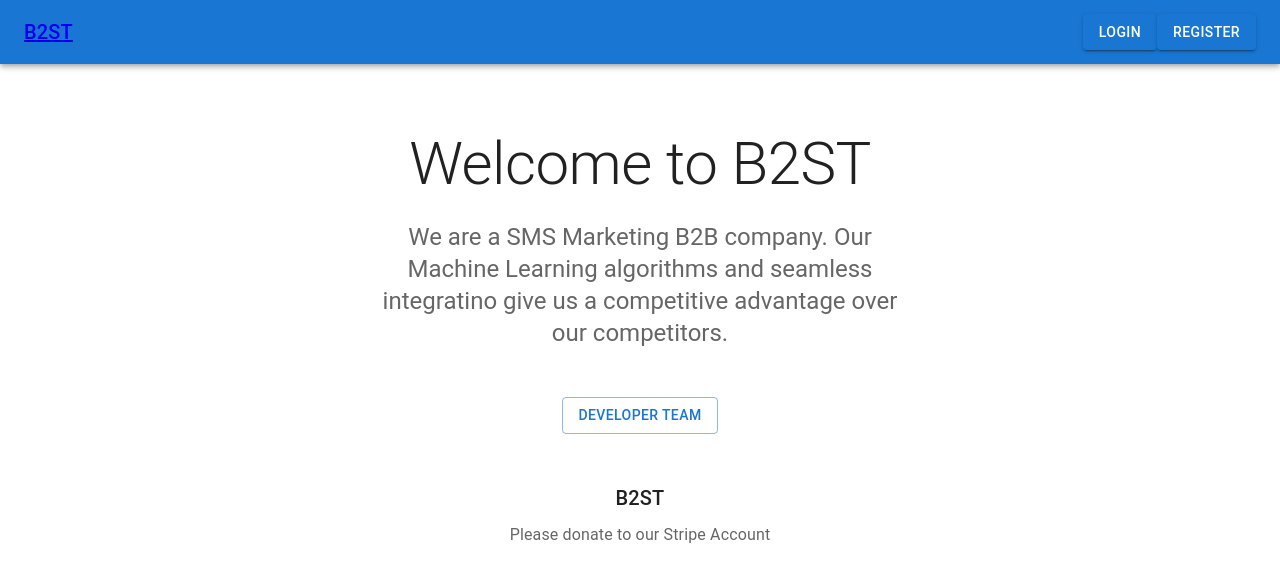
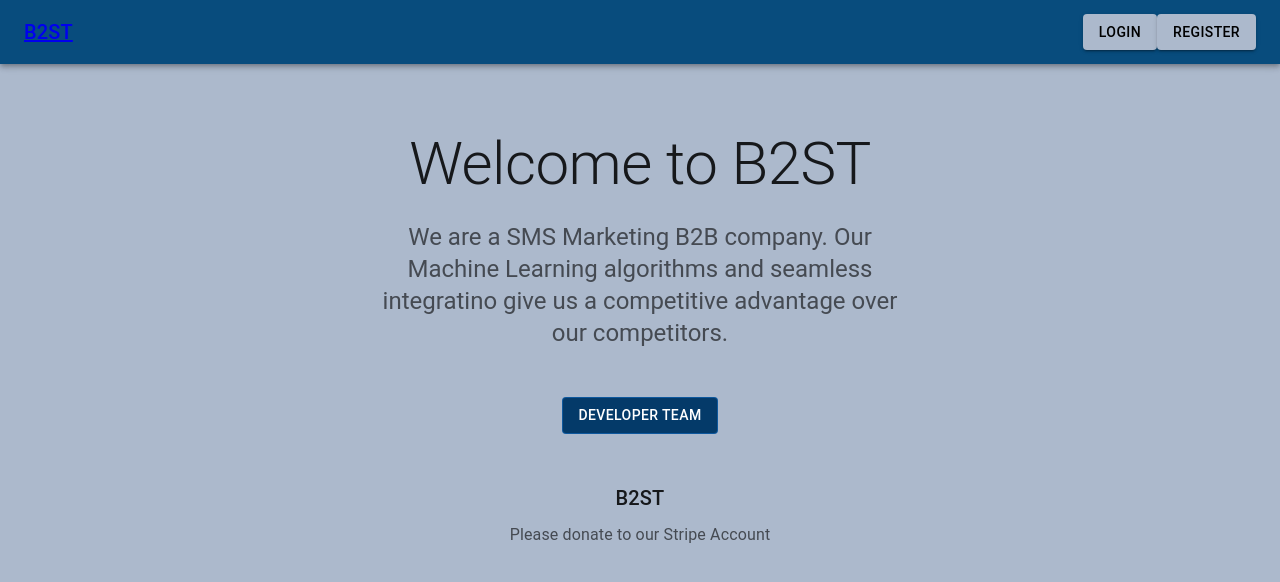
Before and after one commit to dcsil/B2ST-App, a React (Create React App) app in the folder client/: page / in a window 1280 px wide. Shown: the top 582 px of the page. Built offline with nearby package versions, Linux system fonts and the light colour scheme; no server answers.

Commit message:
Front-end re-styling

```diff
--- a/client/src/components/Footer.js
+++ b/client/src/components/Footer.js
@@ -4,7 +4,7 @@ import Typography from '@mui/material/Typography';
 
 export default function Footer() {
   return (
-  <Box sx={{ bgcolor: "background.paper", p: 6 }} component="footer">
+  <Box sx={{ bgcolor: "#ACB9CC", p: 6 }} component="footer">
     <Typography variant="h6" align="center" gutterBottom>
       B2ST
     </Typography>
--- a/client/src/components/PageProvider/DashboardPageProvider.js
+++ b/client/src/components/PageProvider/DashboardPageProvider.js
@@ -30,7 +30,14 @@ const DashboardAlert = (props) => {
   </Collapse>
 )}
 
-const mdTheme = createTheme();
+const mdTheme  = createTheme({
+  palette: {
+    background: {
+      default: "#ACB9CC",
+    },
+  },
+});
+
 export default function DashboardPageProvider(props) {
   const { name, backto, children, alert, setAlert } = props;
   return (
--- a/client/src/components/PageProvider/LandingPageProvider.js
+++ b/client/src/components/PageProvider/LandingPageProvider.js
@@ -5,18 +5,22 @@ import { createTheme, ThemeProvider } from "@mui/material/styles";
 import LandingAppBar from "../../pages/LandingAppBar";
 import Footer from "../Footer";
 
-const theme = createTheme();
+const theme = createTheme({
+  palette: {
+    background: {
+      default: "#ACB9CC",
+    },
+  },
+});
 
 export default function LandingPageProvider(props) {
-  const { children,containerProps,boxProps } = props;
+  const { children, containerProps, boxProps } = props;
   return (
     <ThemeProvider theme={theme}>
       <CssBaseline />
       <LandingAppBar />
       <Container component="main" {...containerProps}>
-        <Box {...boxProps}>
-          {children}
-        </Box>
+        <Box {...boxProps}>{children}</Box>
       </Container>
       <Footer />
     </ThemeProvider>
--- a/client/src/pages/Home.js
+++ b/client/src/pages/Home.js
@@ -10,18 +10,38 @@ export default function Home() {
     document.title = "B2ST | Homepage";
   }, []);
   return (
-    <LandingPageProvider containerProps={{maxWidth:"sm"}} boxProps={{mt:8}}>
-      <Typography component="h1" variant="h2" align="center" color="text.primary" gutterBottom>
+    <LandingPageProvider
+      containerProps={{ maxWidth: "sm" }}
+      boxProps={{ mt: 8 }}
+    >
+      <Typography
+        component="h1"
+        variant="h2"
+        align="center"
+        color="text.primary"
+        gutterBottom
+      >
         Welcome to B2ST
       </Typography>
       <Typography variant="h5" align="center" color="text.secondary" paragraph>
-        We are a SMS Marketing B2B company. Our Machine Learning
-        algorithms and seamless integratino give us a competitive
-        advantage over our competitors.
+        We are a SMS Marketing B2B company. Our Machine Learning algorithms and
+        seamless integratino give us a competitive advantage over our
+        competitors.
       </Typography>
       <Stack sx={{ pt: 4 }} direction="row" spacing={2} justifyContent="center">
         <Link to="/">
-          <Button variant="outlined">Developer Team</Button>
+          <Button
+            variant="outlined"
+            sx={{
+              backgroundColor: "#043A69",
+              color: "white",
+              "&:hover": {
+                backgroundColor: "#043A69",
+              },
+            }}
+          >
+            Developer Team
+          </Button>
         </Link>
       </Stack>
     </LandingPageProvider>
--- a/client/src/pages/LandingAppBar.js
+++ b/client/src/pages/LandingAppBar.js
@@ -4,27 +4,56 @@ import Button from "@mui/material/Button";
 import Toolbar from "@mui/material/Toolbar";
 import Typography from "@mui/material/Typography";
 import { Link } from "react-router-dom";
-import { useAuthContext } from "../hooks/useAuthContext"
+import { useAuthContext } from "../hooks/useAuthContext";
 
+const buttonStyle = {
+  backgroundColor: "#ACB9CC",
+  color: "black",
+  "&:hover": {
+    //you want this to be the same as the backgroundColor above
+    backgroundColor: "#ACB9CC"
+  },
+  "a:link": {
+    textDecoration: "none"
+  }
+}
 export default function LandingAppBar() {
-  const {user} = useAuthContext()
+  const { user } = useAuthContext();
   return (
-    <AppBar position="static">
+    <AppBar position="static" sx={{ backgroundColor: "#084C7D" }}>
       <Toolbar>
-        <Typography href="/" variant="h6" component="div" sx={{ flexGrow: 1 }} >
+        <Typography href="/" variant="h6" component="div" sx={{ flexGrow: 1 }}>
           <Link to={"/"}>B2ST</Link>
         </Typography>
-        {user ? <Link to="/dashboard">
-            <Button variant="contained" color="primary">Dashboard</Button>
-          </Link> :
-        (<>
-          <Link to="/login">
-            <Button variant="contained" color="primary">Login</Button>
+        {user ? (
+          <Link to="/dashboard">
+            <Button
+              variant="contained"
+              sx={buttonStyle}
+            >
+              Dashboard
+            </Button>
           </Link>
-          <Link to="/register">
-            <Button variant="contained" color="primary">Register</Button>
+        ) : (
+          <>
+            <Link to="/login">
+              <Button
+                variant="contained"
+                sx={buttonStyle}
+              >
+                Login
+              </Button>
             </Link>
-        </>)}
+            <Link to="/register">
+              <Button
+                variant="contained"
+                sx={buttonStyle}
+              >
+                Register
+              </Button>
+            </Link>
+          </>
+        )}
       </Toolbar>
     </AppBar>
   );
```
